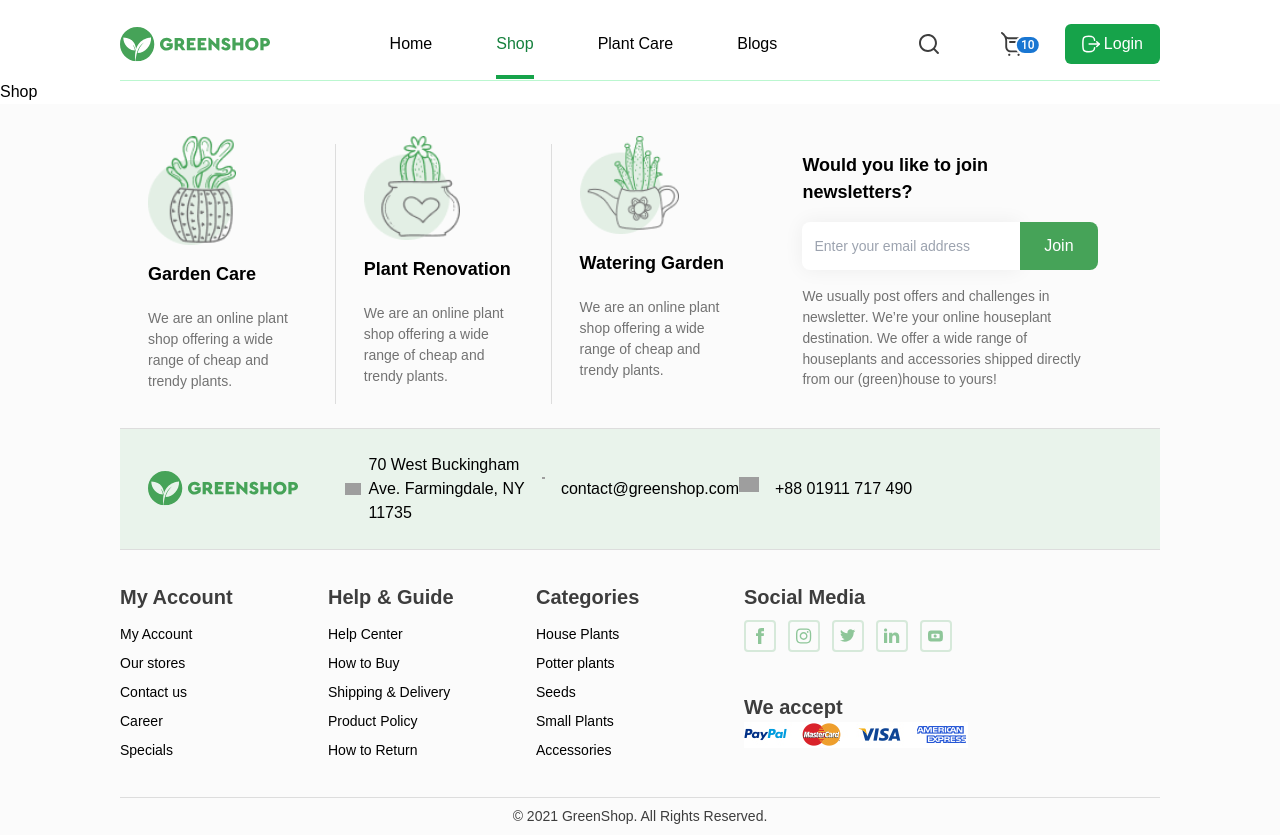
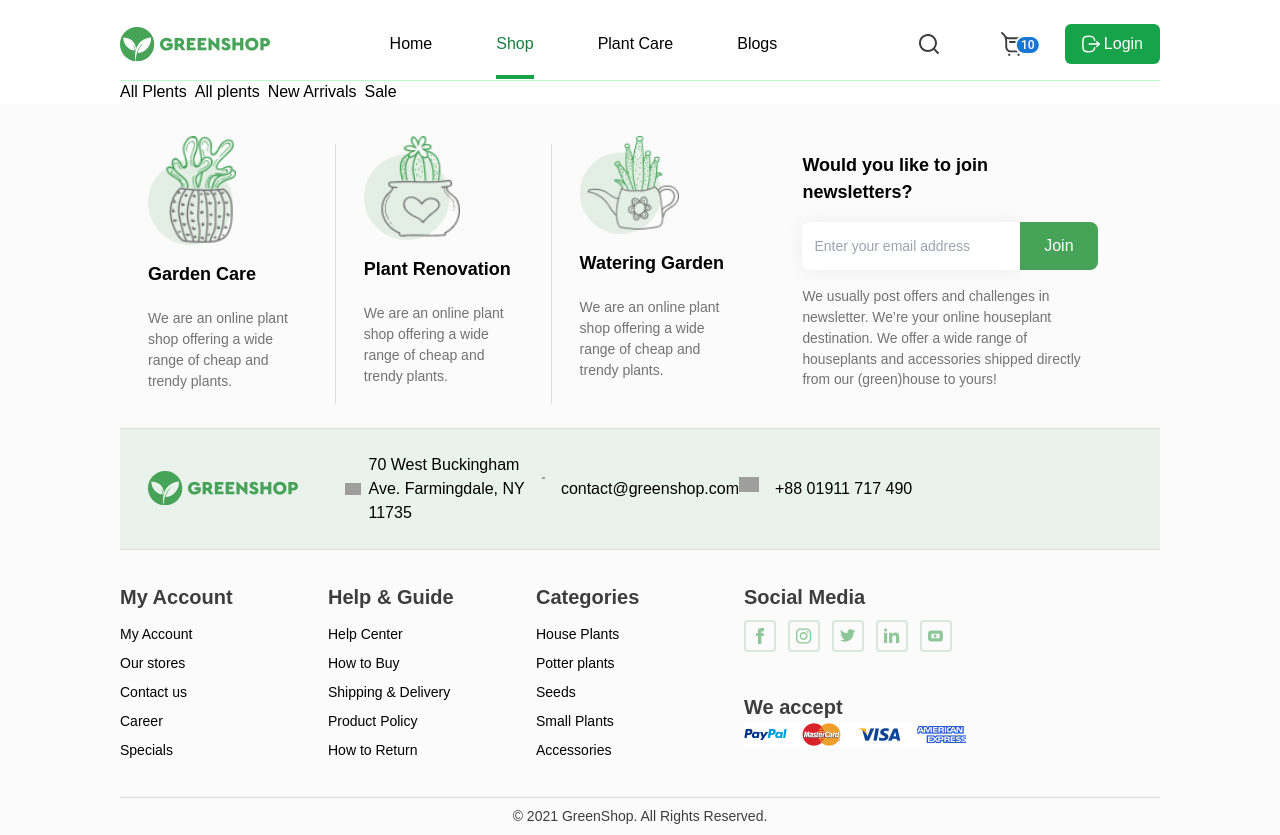
Before and after one commit to YahyobekRahimov/greenshop, a React (Vite) app: page /shop in a window 1280 px wide. Built offline with nearby package versions, Linux system fonts and the light colour scheme; grey boxes are pictures that could not be loaded; a web font is replaced by a local one.

Commit message:
add something

```diff
--- a/src/pages/Home/FindMore.jsx
+++ b/src/pages/Home/FindMore.jsx
@@ -14,7 +14,6 @@ export default function FindMore(props) {
           <p className="text-right text-subtitel w-[18.25rem] text-sm ">{textSubtitel}</p>
           <Button image={<IconRight />} classes="flex gap-2 items-center bg-primary rounded-lg hover:bg-primaryDark text-white py-[0.625rem] pr-[3rem] pl-[1.75rem]">Find More </Button>
         </div>
-
       </div>
     </Container>
 
--- a/src/pages/Shop.jsx
+++ b/src/pages/Shop.jsx
@@ -1,3 +1,21 @@
+import { React } from 'react'
+import Container from '../components/Container';
+import { NavLink } from 'react-router-dom';
+
 export default function Shop() {
-   return <div>Shop</div>;
+   return (
+      <Container>
+         <div>
+          <div className="flex gap-2 ">
+            <ul>
+               <li>
+                  <NavLink>All Plents</NavLink>
+               </li>
+            </ul>
+            <h1>All plents</h1>
+            <h1>New Arrivals</h1>
+            <h1>Sale</h1>
+          </div>
+         </div>
+      </Container>)
 }
```
